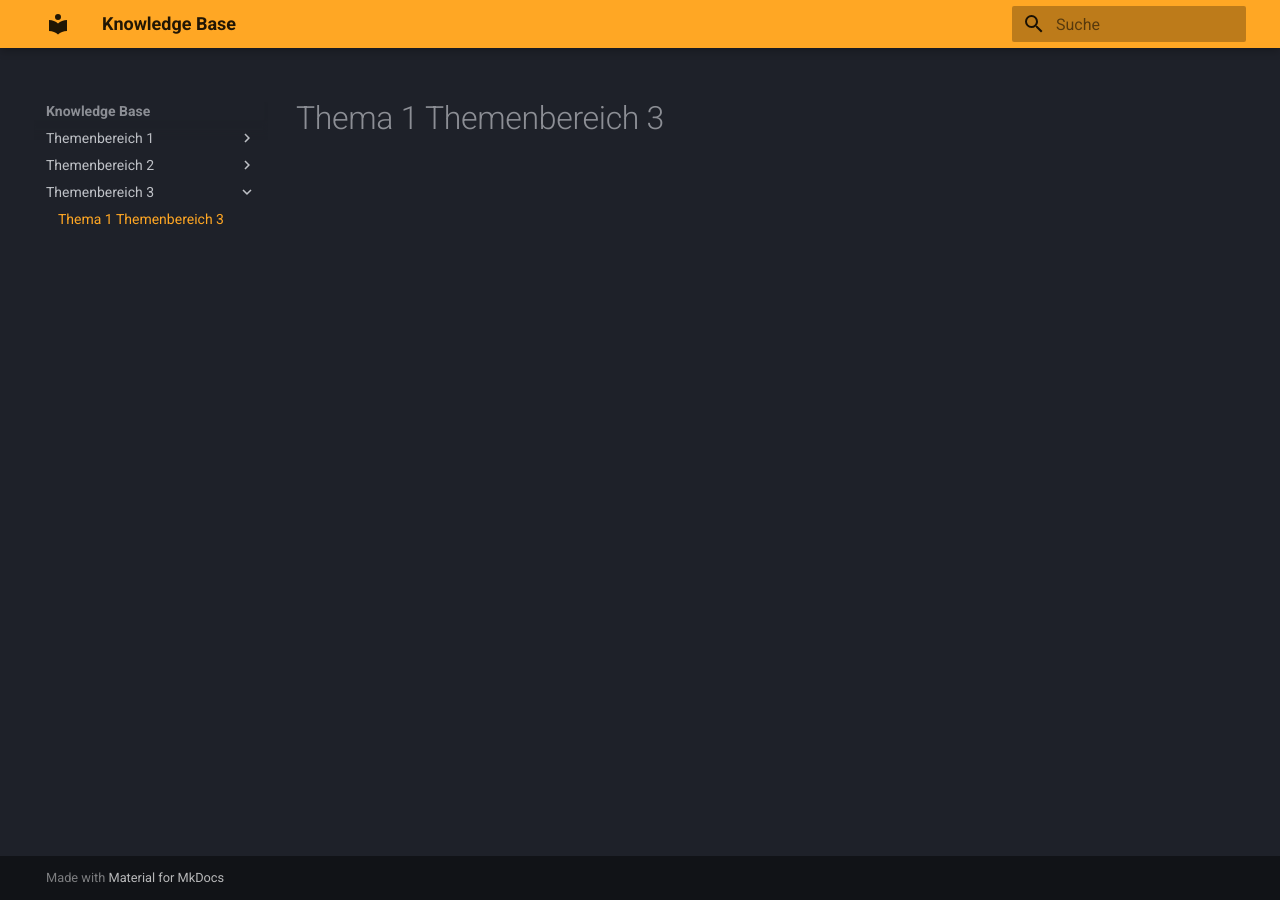
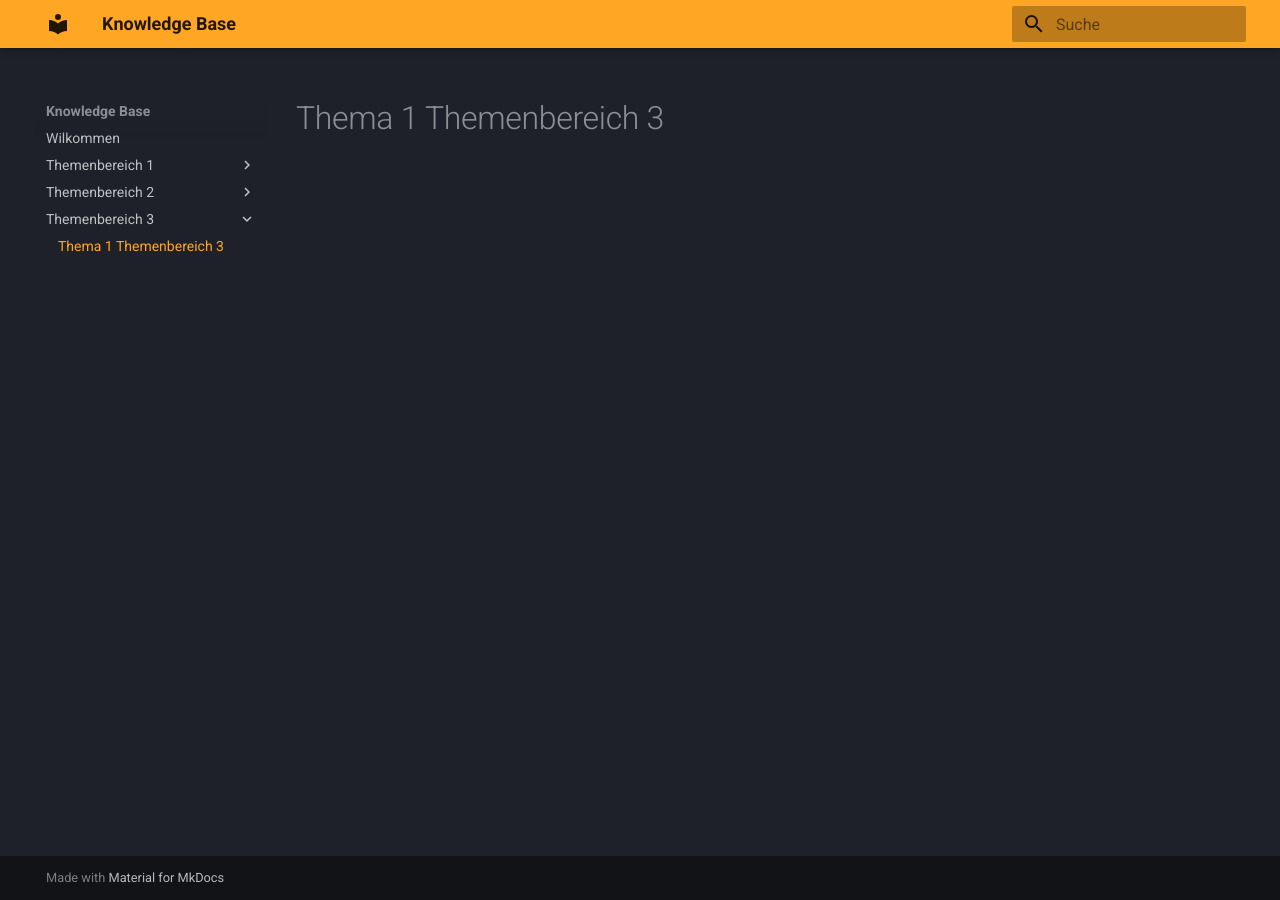
Before and after one commit to mavzlais/knowledge-base, an MkDocs documentation site: the page built from docs/Themenbereich 3/index5.md, in a window 1280 px wide. Built offline with MkDocs 1.6.1 and Material for MkDocs 9.7.7, drawn with Linux system fonts in a browser that asks for light colours.

Commit message:
$Changing ci.yml and mkdocs.yml

```diff
--- /dev/null
+++ b/docs/index.md
@@ -0,0 +1 @@
+# Wilkommen
--- a/mkdocs.yml
+++ b/mkdocs.yml
@@ -10,3 +10,6 @@ theme:
     - scheme: slate
       primary: orange
       accent: orange
+markdown_extensions:
+  - pymdownx.superfences
+  - pymdownx.tabbed
```
Also changed, not shown: 1 other file.
